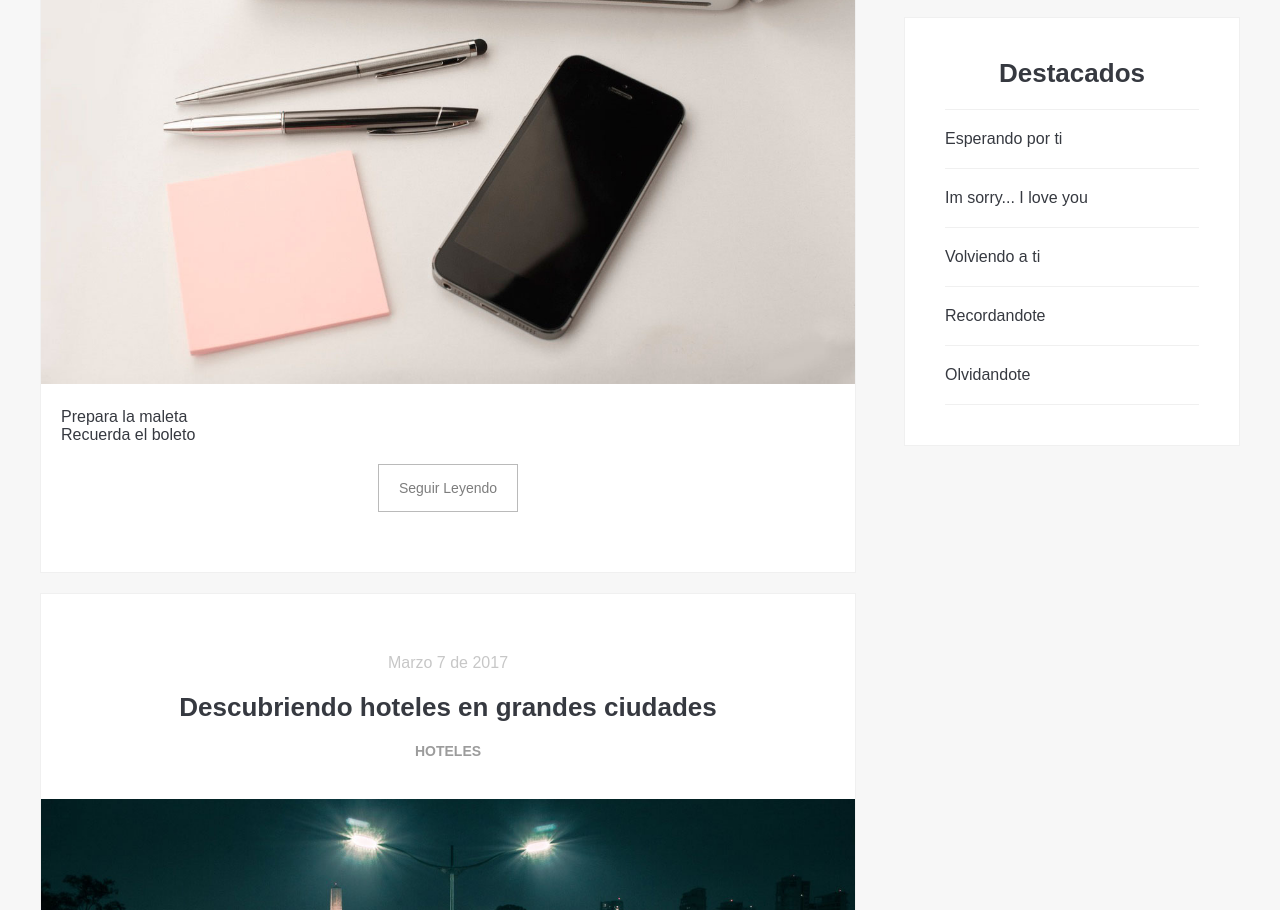
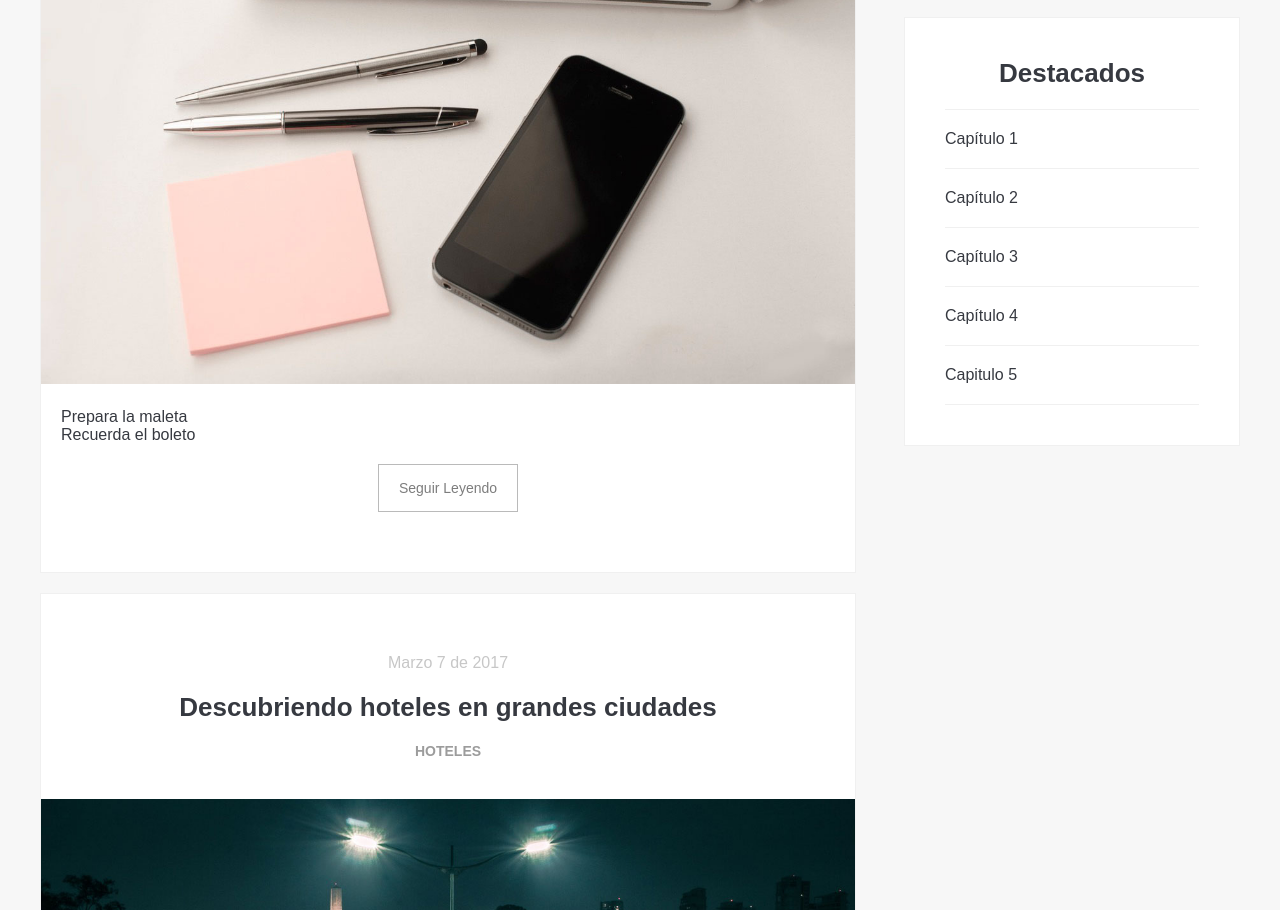
Before and after one commit to KelyKley/Bbyu, a plain HTML site: page index.html in a window 1280 px wide. Shown: the part 1361-2271 px from the top of the page. Drawn offline with Linux system fonts and the light colour scheme.

Commit message:
Primera pagina

```diff
--- a/index.html
+++ b/index.html
@@ -117,11 +117,11 @@
               <div class="destacados-widget">
                 <h3 class="titulo-destacados">Destacados</h3>
                 <ul>
-                  <li><a href="#">Esperando por ti</a></li>
-                  <li><a href="#">Im sorry... I love you</a></li>
-                  <li><a href="#">Volviendo a ti</a></li>
-                  <li><a href="#">Recordandote</a></li>
-                  <li><a href="#">Olvidandote</a></li>
+                  <li><a href="#">Capítulo 1</a></li>
+                  <li><a href="#">Capítulo 2</a></li>
+                  <li><a href="#">Capítulo 3</a></li>
+                  <li><a href="#">Capítulo 4</a></li>
+                  <li><a href="#">Capitulo 5</a></li>
                 </ul>
 
               </div>
```
